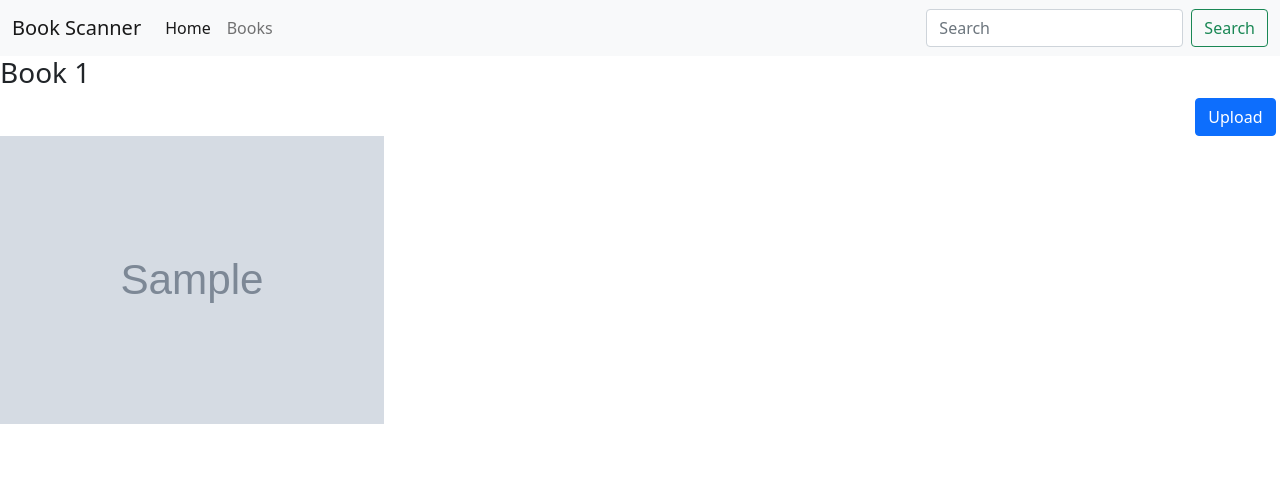
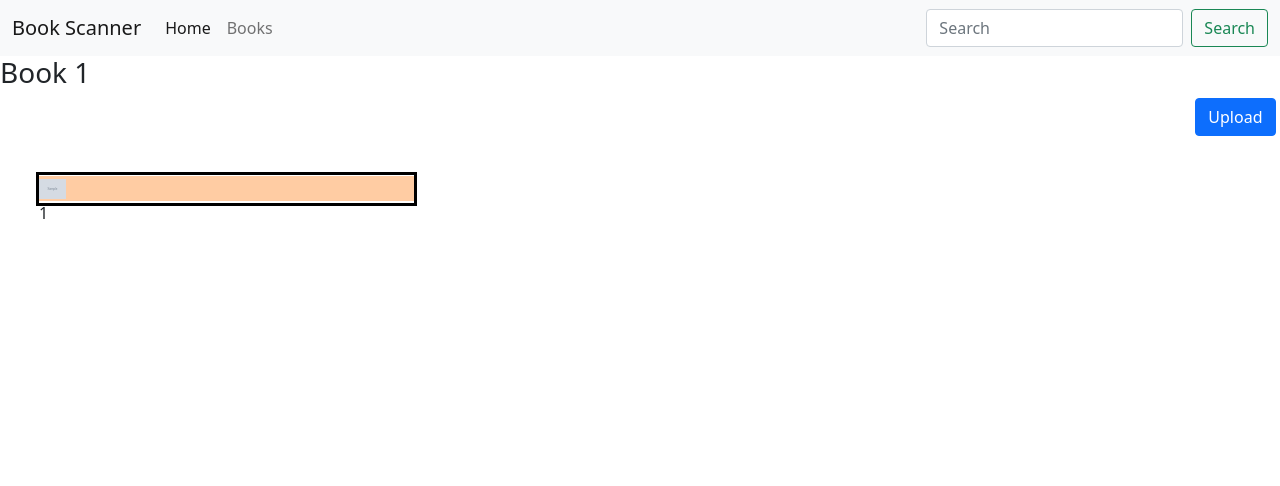
Before and after one commit to danghuutoan/book-scanner, a Flask app: page /books/1 in a window 1280 px wide. Shown: the top 486 px of the page. Run offline with Flask 2, Linux system fonts and the light colour scheme; tables that the repository leaves empty hold one stand-in row (values such as "Sample post"); grey boxes marked "Sample" are stand-in pictures; some libraries are stand-ins or nearby versions.

Commit message:
correct the grid layout

```diff
--- /dev/null
+++ b/backend/src/static/css/book.css
@@ -0,0 +1,31 @@
+.grid-container {
+    margin: 20px;
+    display: grid;
+    grid-template-columns: repeat(3,1fr);
+    grid-template-rows: repeat(9, 20%);
+}
+.grid-container > div {
+    display: inline-block;
+    border: black 3px solid;
+    margin: 16px;
+}
+
+.item-img-container {
+    background: rgba(255, 154, 72, 0.5);
+    display: inline-block;
+
+    vertical-align: middle;
+    height: 90%;
+    width: 100%;
+}
+
+.item-img-container img {
+    max-height: 80%;
+    max-width: 90%;
+    display: inline-block;
+}
+
+.item-info {
+    display: block;
+    height: 10%;
+}
--- /dev/null
+++ b/backend/src/static/css/style.css
@@ -0,0 +1,3 @@
+[hidden] {
+    display: none !important;
+  }
--- a/backend/src/static/style.css
+++ /dev/null
@@ -1,9 +0,0 @@
-[hidden] {
-    display: none !important;
-  }
-
-img {
-	object-fit: contain;
-	max-width: 30%;
-	max-height: 30%;
-}
--- a/backend/src/templates/book.html
+++ b/backend/src/templates/book.html
@@ -1,6 +1,7 @@
 {% extends 'base.html' %}
 {%block style%}
-<link rel="stylesheet" href="{{ url_for('static', filename='style.css') }}">
+<link rel="stylesheet" href="{{ url_for('static', filename='css/style.css') }}">
+<link rel="stylesheet" href="{{ url_for('static', filename='css/book.css') }}">
 {%endblock%}
 {%block content%}
 <h3>Book {{book.id}}</h3>
@@ -19,8 +20,19 @@
 
     </div>
 </div>
+<div class="grid-container">
+    {%for page in book.pages%}
 
-{%for page in book.pages%}
-<img id="img-{{page.id}}" src="/{{page.image_path}}">
-{%endfor%}
+    <div class="grid-item">
+        <div class="item-img-container">
+            <img id="img-{{page.id}}" src="/{{page.image_path}}">
+        </div>
+        <div class="item-info">
+            <p>{{page.id}}</p>
+        </div>
+    </div>
+    {%endfor%}
+</div>
+
+
 {%endblock%}
```
